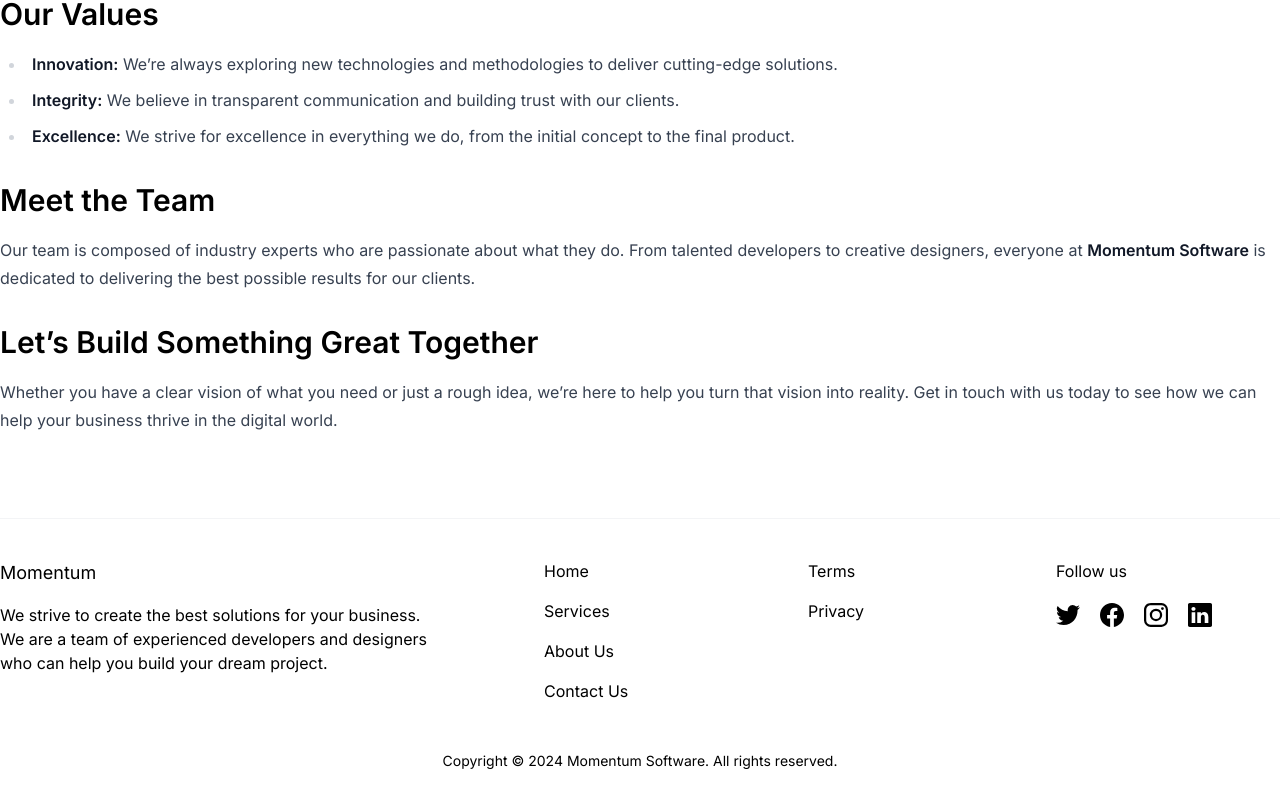
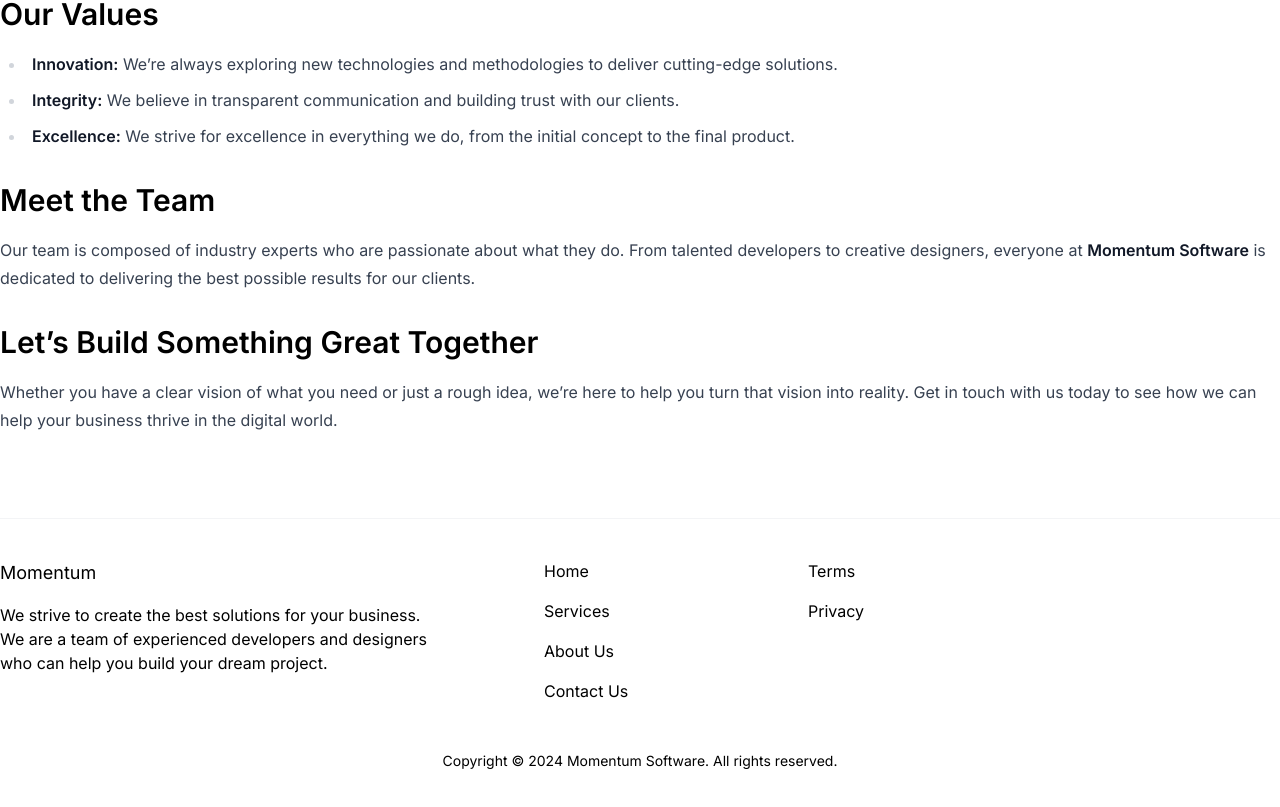
Before and after one commit to appjitsu/momentum-web, a Next.js app: page /about-us in a window 1280 px wide. Shown: the part 1177-1984 px from the top of the page. Built offline with nearby package versions, Linux system fonts and the light colour scheme.

Commit message:
favicon and footer

```diff
--- a/components/Footer.tsx
+++ b/components/Footer.tsx
@@ -57,43 +57,6 @@ export function Footer() {
                             ))}
                         </div>
                     </div>
-                    <div className="">
-                        <div>Follow us</div>
-                        <div className="flex mt-5 space-x-5">
-                            <a
-                                href="https://twitter.com/momentumsoftware"
-                                target="_blank"
-                                rel="noopener"
-                            >
-                                <span className="sr-only">Twitter</span>
-                                <Twitter />
-                            </a>
-                            <a
-                                href="https://facebook.com/momentumsoftware"
-                                target="_blank"
-                                rel="noopener"
-                            >
-                                <span className="sr-only">Facebook</span>
-                                <Facebook />
-                            </a>
-                            <a
-                                href="https://instagram.com/momentumsoftware"
-                                target="_blank"
-                                rel="noopener"
-                            >
-                                <span className="sr-only">Instagram</span>
-                                <Instagram />
-                            </a>
-                            <a
-                                href="https://linkedin.com/momentumsoftware"
-                                target="_blank"
-                                rel="noopener"
-                            >
-                                <span className="sr-only">Linkedin</span>
-                                <Linkedin />
-                            </a>
-                        </div>
-                    </div>
                 </div>
 
                 <div className="my-10 text-sm text-center">
```
Also changed, not shown: 1 other file (tests, documents, lock files or other folders).
